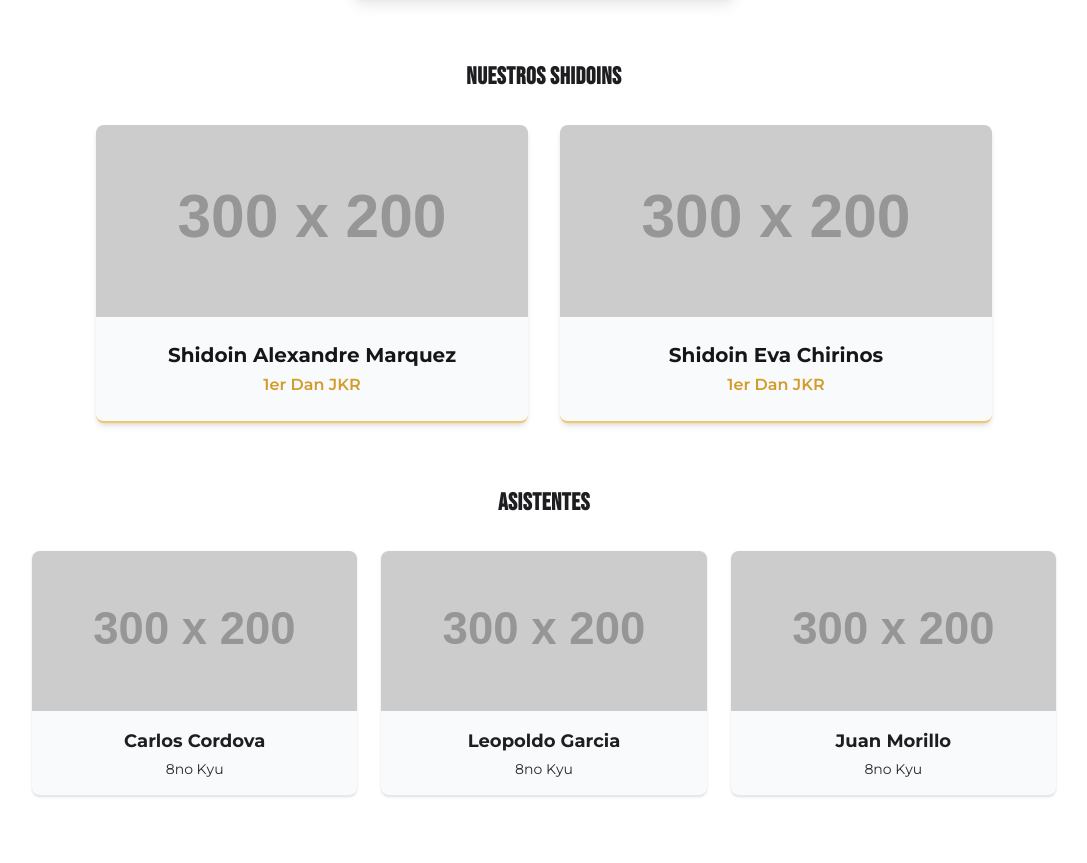
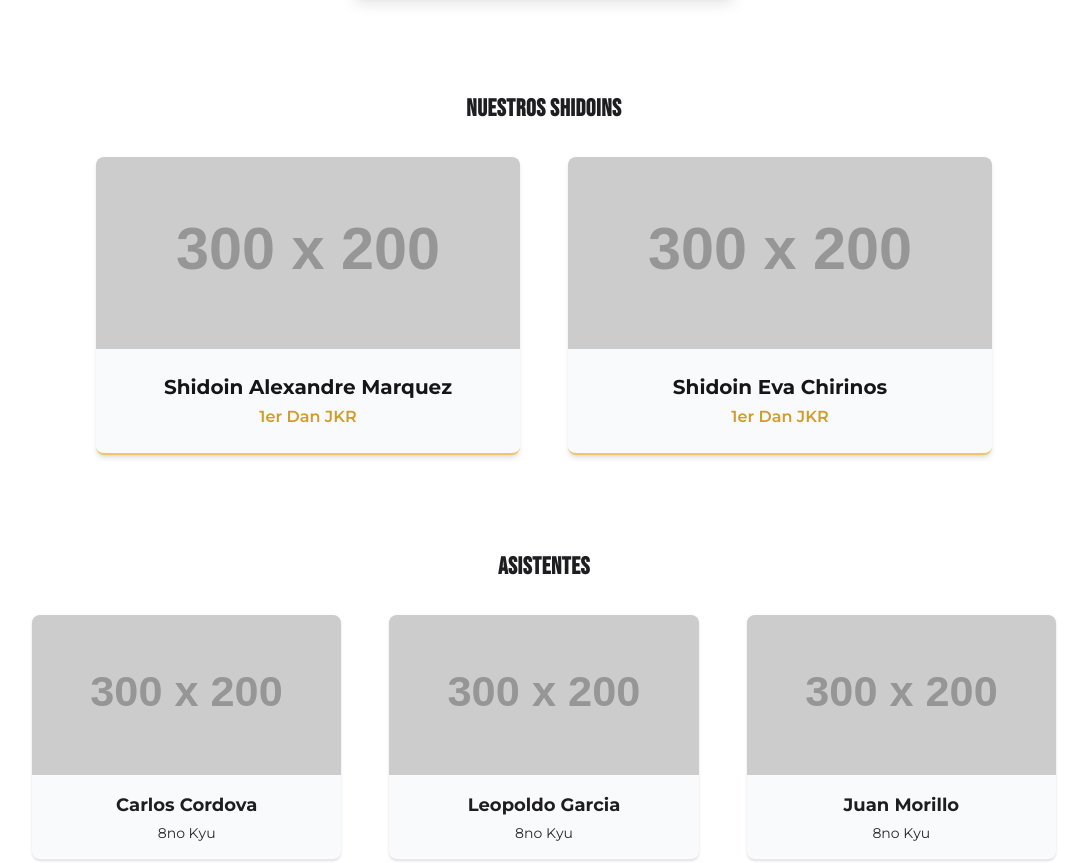
Before and after one commit to alexxowo/minarai-landing, an Astro site: page / in a window 1280 px wide. Shown: the part 6151-7014 px from the top of the page, without its empty margins (96-1183 px from the left). Built offline with nearby package versions, Linux system fonts and the light colour scheme; Astro itself is replaced by a stand-in of ours; placeholder pictures from the web are drawn by us.

Commit message:
feat: add Team component to display instructors and assistants.

```diff
--- a/src/components/Team.astro
+++ b/src/components/Team.astro
@@ -2,7 +2,7 @@
 import HeaderTitle from "./atoms/HeaderTitle.astro";
 ---
 
-    <div class="mt-16 flex flex-col gap-16">
+    <div class="mt-16 flex flex-col gap-24">
 
         <!-- Sensei Section -->
         <div class="flex flex-col items-center text-center">
@@ -18,9 +18,9 @@
         </div>
 
         <!-- Shidoins Section -->
-        <div>
+        <div class="px-4">
             <h3 class="text-2xl font-bebas tracking-wide font-bold mb-8 text-center text-black-beauty-700">Nuestros Shidoins</h3>
-            <div class="grid grid-cols-1 md:grid-cols-2 gap-8 max-w-4xl mx-auto">
+            <div class="grid grid-cols-1 md:grid-cols-2 gap-12 max-w-4xl mx-auto">
                 {/* Shidoin Cards */}
                 <div class="bg-gray-50 rounded-lg overflow-hidden shadow-md hover:shadow-lg transition-shadow duration-300 border-b-2 border-golden-rod-400">
                     <img src="https://placehold.co/300x200" alt="Shidoin Alexandre Marquez" class="w-full h-48 object-cover">
@@ -40,9 +40,9 @@
         </div>
 
         <!-- Assistants/Students Section -->
-        <div>
+        <div class="px-4">
             <h3 class="text-2xl font-bebas tracking-wide font-bold mb-8 text-center text-black-beauty-700">Asistentes</h3>
-            <div class="grid grid-cols-1 sm:grid-cols-2 md:grid-cols-3 gap-6 max-w-5xl mx-auto">
+            <div class="grid grid-cols-1 sm:grid-cols-2 md:grid-cols-3 gap-12 max-w-5xl mx-auto">
                 <div class="bg-gray-50 rounded-lg overflow-hidden shadow-sm hover:shadow-md transition-shadow duration-300 border-b border-gray-200">
                     <img src="https://placehold.co/300x200" alt="Carlos Cordova" class="w-full h-40 object-cover">
                     <div class="p-4 text-center">
```
